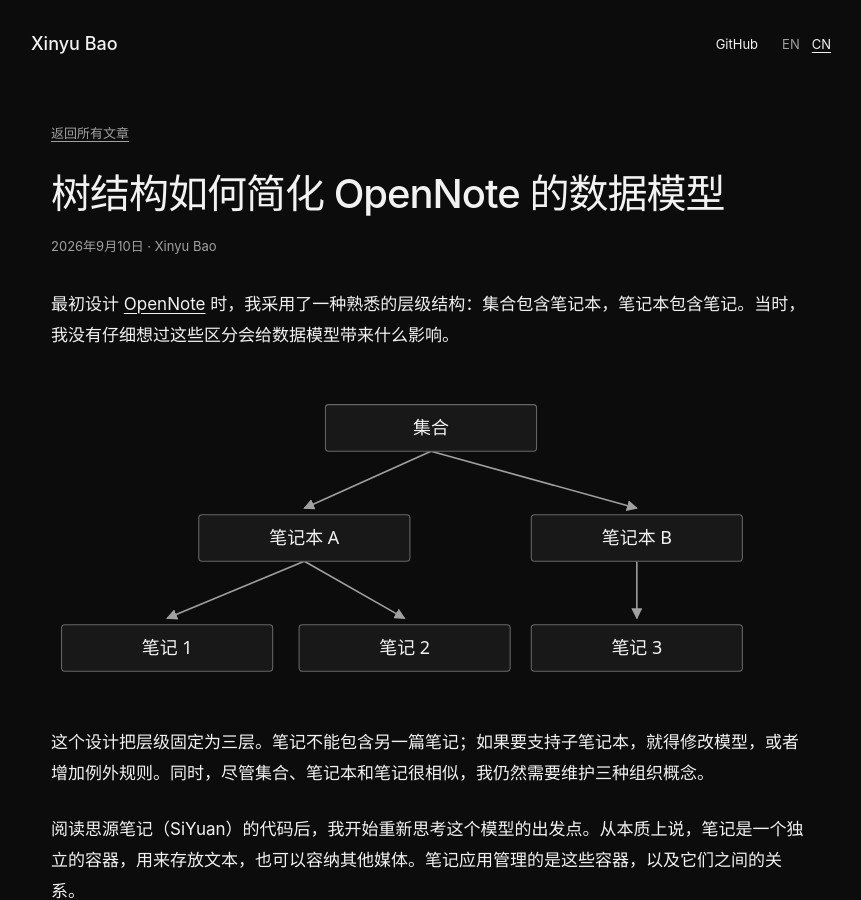
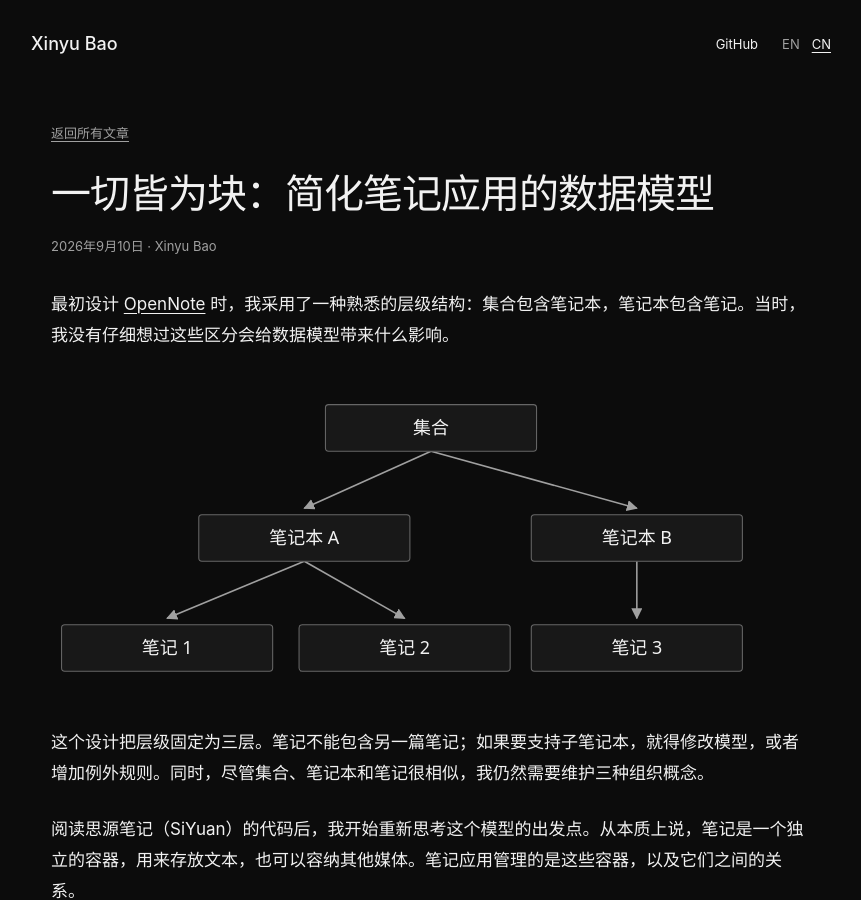
Before and after one commit to AspadaX/aspadax.github.io, a Jekyll site: the page built from _posts/2026-09-10-opennote-block-design-cn.md, in a window 1280 px wide and 900 px high. Shown: the whole window, without its empty margins (209-1070 px from the left). Built offline with Jekyll 4.4.1, drawn with Linux system fonts in a browser that asks for light colours.

Commit message:
updated posts titles

```diff
--- a/_posts/2026-09-10-opennote-block-design-cn.md
+++ b/_posts/2026-09-10-opennote-block-design-cn.md
@@ -1,5 +1,5 @@
 ---
-title: "树结构如何简化 OpenNote 的数据模型"
+title: "一切皆为块：简化笔记应用的数据模型"
 date: "2026-09-10 00:00:00 +0800"
 lang: zh-CN
 permalink: /cn/articles/posts/opennote-block-design.html
```
Also changed, not shown: _posts/2026-09-10-opennote-block-design.md (+1 -1 lines).
